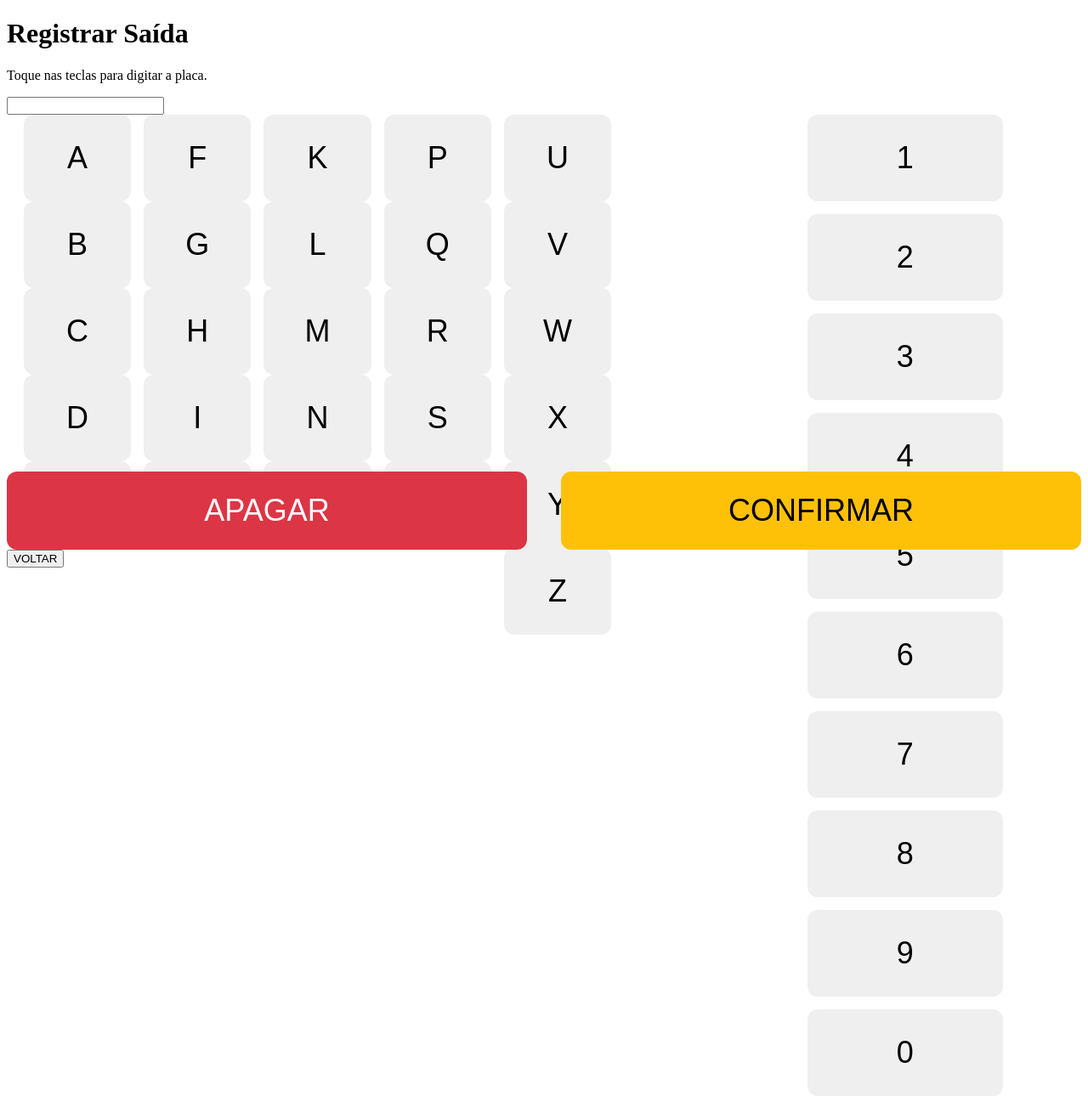
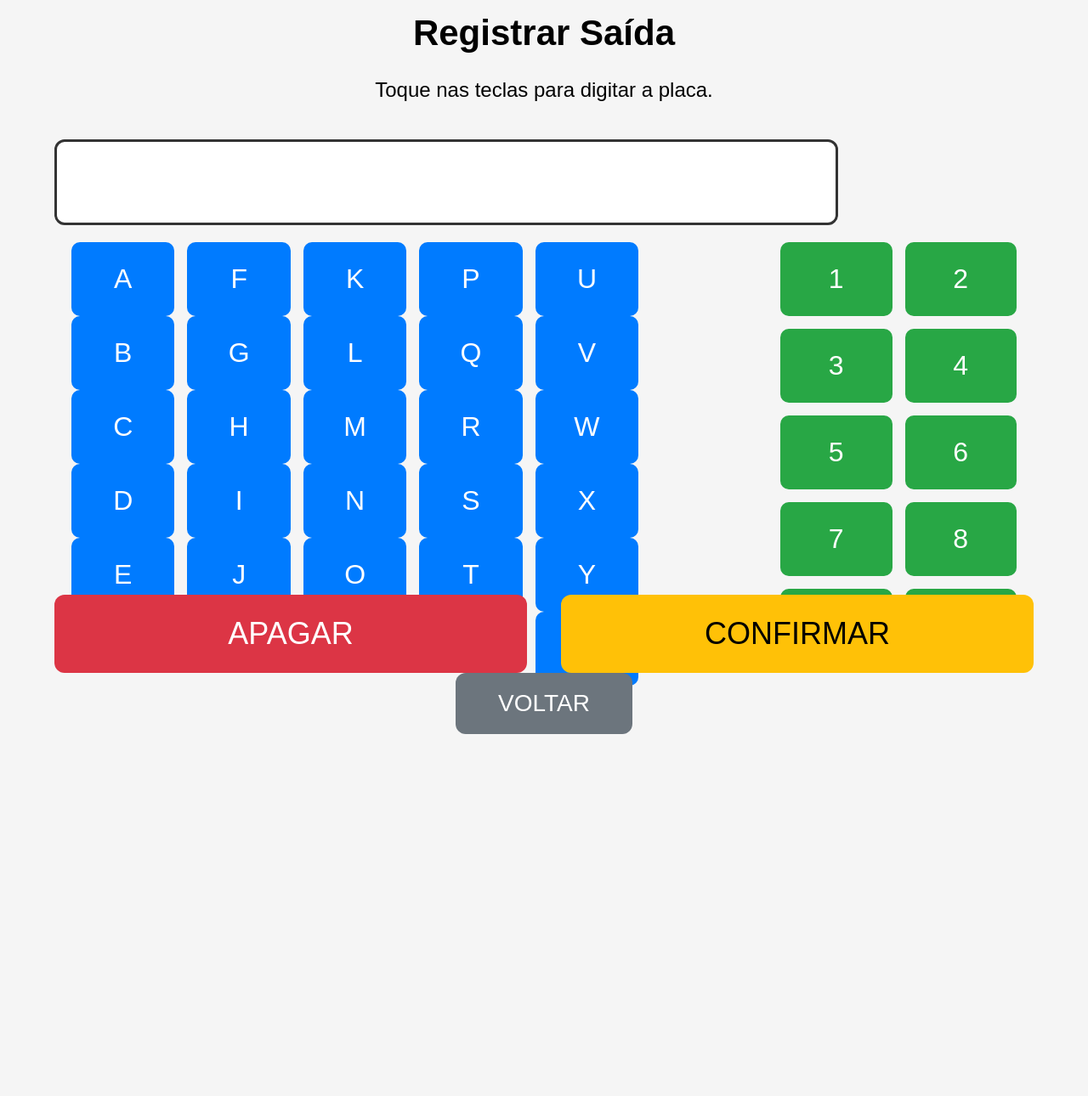
Before and after one commit to PedroMoeziaJr/programa_prime_park, a Flask app: page /saida in a window 1280 px wide. Shown: the whole page at 85% size. After the commit the page ends 864 px from the top, so only its background shows below. Run offline with Flask 3, Linux system fonts and the light colour scheme.

Commit message:
Refactor CSS for layout and styling improvements

```diff
--- a/static/style.css
+++ b/static/style.css
@@ -1,45 +1,138 @@
+* {
+    box-sizing: border-box;
+}
+
+body {
+    margin: 0;
+    padding: 0;
+    font-family: Arial, sans-serif;
+    background: #f5f5f5;
+    overflow: hidden; /* impede rolagem */
+}
+
+.screen {
+    width: 100vw;
+    height: 100vh;
+    display: flex;
+    flex-direction: column;
+    align-items: center;
+    padding-top: 10px;
+}
+
 /* ===========================
-   TECLADO LATERAL — VERSÃO AJUSTADA
+   TÍTULOS
 =========================== */
+h1 {
+    font-size: 42px;
+    margin: 5px;
+}
 
+p {
+    font-size: 24px;
+}
+
+/* ===========================
+   BOTÕES DA TELA INICIAL
+=========================== */
+.menu-buttons {
+    margin-top: 40px;
+    display: flex;
+    flex-direction: column;
+    gap: 20px;
+}
+
+.btn-main, .btn-admin, .btn-back {
+    padding: 20px 50px;
+    font-size: 28px;
+    border: none;
+    border-radius: 12px;
+    cursor: pointer;
+}
+
+.btn-main {
+    background: #007bff;
+    color: white;
+}
+
+.btn-admin {
+    background: #28a745;
+    color: white;
+}
+
+.btn-back {
+    background: #6c757d;
+    color: white;
+}
+
+/* ===========================
+   CAMPO DE DIGITAÇÃO
+=========================== */
+.placa-input {
+    font-size: 48px;
+    text-align: center;
+    padding: 20px;
+    margin: 20px 0;
+    width: 80%;
+    border-radius: 12px;
+    border: 3px solid #333;
+    background: #ffffff;
+}
+
+/* ===========================
+   TECLADO LATERAL — AJUSTADO
+=========================== */
 .keyboard-container {
     display: flex;
     justify-content: space-between; /* usa toda a largura */
     align-items: flex-start;
-    width: 90vw; /* ocupa quase toda a tela */
-    height: 50vh; /* altura reduzida */
+    width: 90vw;
+    height: 50vh; /* garante que cabe em qualquer tela */
     padding: 0 20px;
 }
 
-/* LETRAS — ocupam metade esquerda */
+/* LETRAS — 5 colunas */
 .keyboard-letters {
     display: grid;
-    grid-template-columns: repeat(5, 1fr); /* 5 colunas */
+    grid-template-columns: repeat(5, 1fr);
     gap: 15px;
-    width: 60%; /* usa mais espaço */
+    width: 60%;
 }
 
-/* NÚMEROS — coluna à direita */
+/* NÚMEROS — AGORA EM 2 COLUNAS HORIZONTAIS */
 .keyboard-numbers {
     display: grid;
-    grid-template-columns: 1fr;
+    grid-template-columns: repeat(2, 1fr);
     gap: 15px;
-    width: 20%; /* mais largo para não ficar espremido */
+    width: 25%;
 }
 
-/* TECLAS */
+/* ===========================
+   TECLAS
+=========================== */
 .key {
-    padding: 30px;
-    font-size: 36px;
-    border-radius: 12px;
+    padding: 25px 30px;
+    font-size: 32px;
+    border-radius: 10px;
     border: none;
     cursor: pointer;
     width: 100%;
 }
 
-/* AÇÕES */
+.key-letter {
+    background: #007bff;
+    color: white;
+}
+
+.key-number {
+    background: #28a745;
+    color: white;
+}
+
+/* ===========================
+   AÇÕES
+=========================== */
 .keyboard-actions {
-    margin-top: 20px;
+    margin-top: 15px;
     display: flex;
     justify-content: center;
     gap: 40px;
@@ -61,3 +154,13 @@
     font-size: 36px;
     border-radius: 12px;
 }
+
+/* ===========================
+   ERROS
+=========================== */
+.erro {
+    color: red;
+    font-weight: bold;
+    margin-bottom: 10px;
+    font-size: 24px;
+}
```
